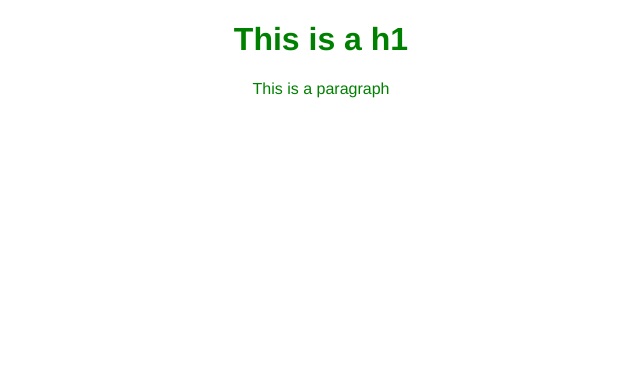
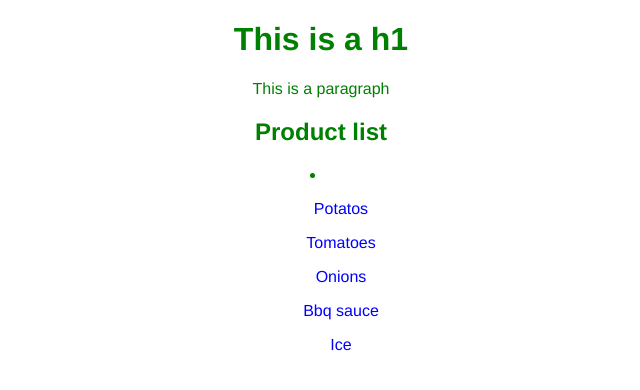
Before and after one commit to FeernandoCifuentes/test, a plain HTML site: page index.html in a window 1280 px wide. Shown: the whole page, without its empty margins (319-959 px from the left). Drawn offline with Linux system fonts and the light colour scheme.

Commit message:
Cambios raros

```diff
--- a/css/styles.css
+++ b/css/styles.css
@@ -3,3 +3,7 @@ body{
     color: green;
     font-family: 'Franklin Gothic Medium', 'Arial Narrow', Arial, sans-serif;
 }
+
+ol{
+    color: blue;
+}
--- a/index.html
+++ b/index.html
@@ -10,5 +10,15 @@
 <body>
     <h1>This is a h1</h1>
     <p>This is a paragraph</p>
+    <div>
+        <h2>Product list</h2>
+        <li>
+            <ol>Potatos</ol>
+            <ol>Tomatoes</ol>
+            <ol>Onions</ol>
+            <ol>Bbq sauce</ol>
+            <ol>Ice</ol>
+        </li>
+    </div>
 </body>
 </html>
```
Also changed, not shown: texto.txt.
